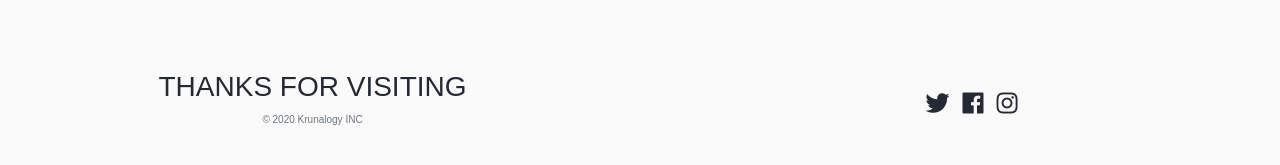
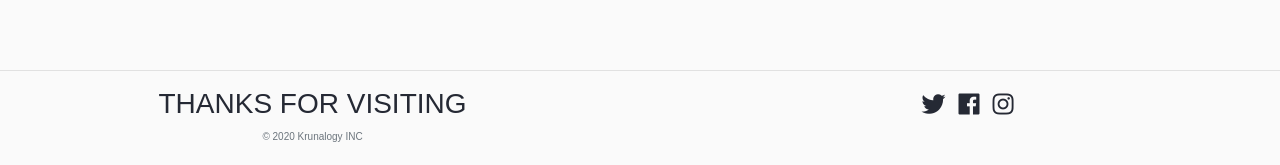
Before and after one commit to dhvanitMerchant/ptghy, a React (Create React App) app: page / in a window 1280 px wide. Shown: the part 3303-3468 px from the top of the page. Built offline with nearby package versions, Linux system fonts and the light colour scheme.

Commit message:
footer changed

```diff
--- a/src/components/App.css
+++ b/src/components/App.css
@@ -195,10 +195,6 @@ a:active {
 .menu-container ul li a:hover::after {
   content: ' »';
   color: #00ffff;
-}
-
-.social {
-  padding: 1rem 0 0 .5rem;
 }
 
 .social a {
--- a/src/index.js
+++ b/src/index.js
@@ -42,6 +42,7 @@ const Footer = props => {
   return (
     <footer>
       <div className="footer text-center">
+        <hr></hr>
         <div className="row">
           <div className="col-6 mb-4">
             <h3>THANKS FOR VISITING</h3>
```
